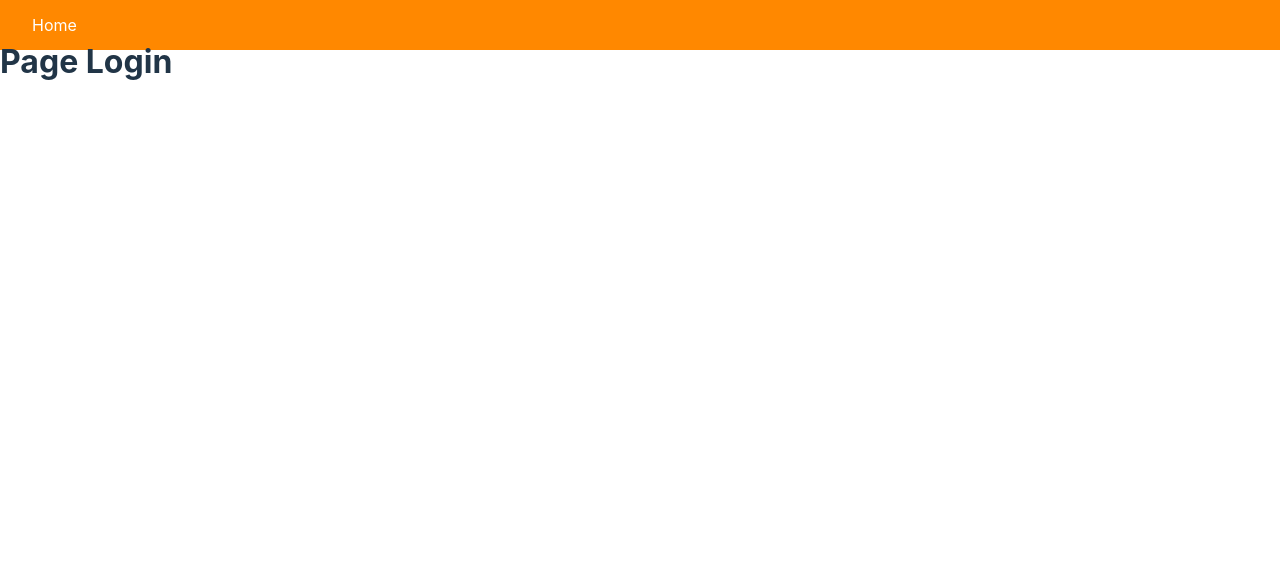
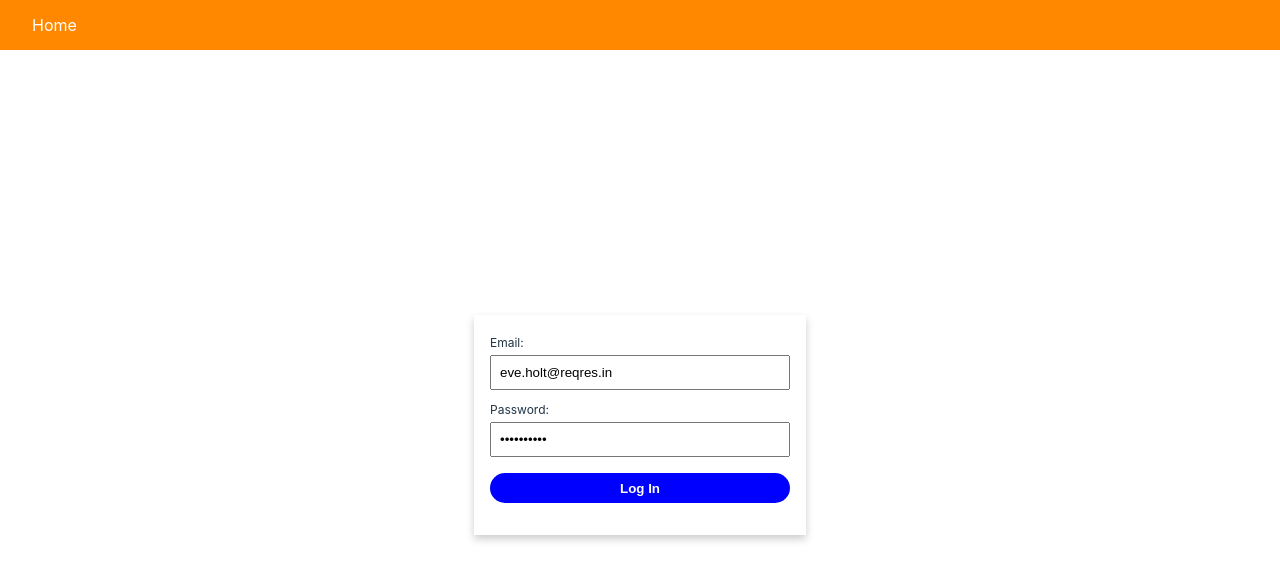
Before and after one commit to kim-duyen-frontend/learn-react-router-v5, a React (Vite) app: page / in a window 1280 px wide. Shown: the top 580 px of the page. Built offline with nearby package versions, Linux system fonts and the light colour scheme.

Commit message:
design form login

```diff
--- a/src/pages/login/Login.jsx
+++ b/src/pages/login/Login.jsx
@@ -1,9 +1,47 @@
-import React from 'react';
+import { useState } from 'react';
+import "./styles.scss";
 
-function Login() {
+const Login = () => {
+    const [formData, setFormData] = useState({
+        email: "eve.holt@reqres.in",
+        password: "cityslicka"
+    });
+
+    const handleChangeField = (event, type) => {
+        const value = event.target.value;
+        formData[type] = value;
+        setFormData({ ...formData })
+    }
+    const handleSubmit = (event) => {
+        event.preventDefault();
+        console.log({ ...formData });
+    }
+
     return (
-        <div>
-            <h1>Page Login</h1>
+        <div className="login">
+            <div className="container">
+                <div className="form-group">
+                    <form onSubmit={handleSubmit}>
+                        <label className="labelName">Email: </label>
+                        <input
+                            className="inputName"
+                            value={formData.email}
+                            placeholder="enter email..."
+                            type="email"
+                            onChange={(event) => handleChangeField(event, "email")}
+                        />
+                        <label className="labelPassword">Password: </label>
+                        <input
+                            className="inputPassword"
+                            value={formData.password}
+                            placeholder="enter password..."
+                            type="password"
+                            onChange={(event) => handleChangeField(event, "password")}
+                        />
+                        <button className="btnLogin">log in</button>
+                    </form>
+                </div>
+            </div>
         </div>
     );
 }
--- /dev/null
+++ b/src/pages/login/styles.scss
@@ -0,0 +1,57 @@
+.login {
+    max-width: 1240px;
+    height: calc(100vh - 50px);
+    margin: auto;
+
+    .container {
+        display: grid;
+        place-content: center;
+        height: 100%;
+
+        .form-group {
+            background-color: #fff;
+            box-shadow: 0 4px 8px 0 rgba(0, 0, 0, 0.2);
+            padding: 1rem;
+
+            form {
+                width: 300px;
+
+                .labelName,
+                .labelPassword {
+                    font-size: 0.75rem;
+                    display: block;
+                }
+
+                .labelPassword {
+                    margin-top: 0.5rem;
+                }
+
+                .inputName,
+                .inputPassword {
+                    width: 100%;
+                    padding: 0.5rem;
+                    display: block;
+
+                    &:focus {
+                        outline: none;
+                    }
+                }
+
+                .btnLogin {
+                    min-width: 100%;
+                    height: 30px;
+                    display: block;
+                    margin: 1rem 0;
+                    cursor: pointer;
+                    border: none;
+                    background-color: blue;
+                    border-radius: 1rem;
+                    color: #fff;
+                    font-weight: 600;
+                    text-transform: capitalize;
+                }
+            }
+
+        }
+    }
+}
```
